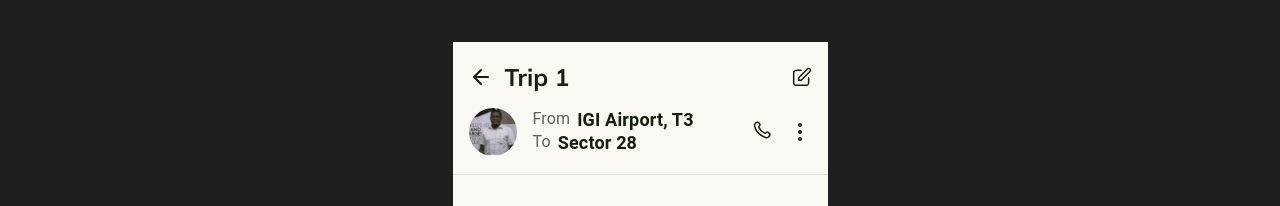
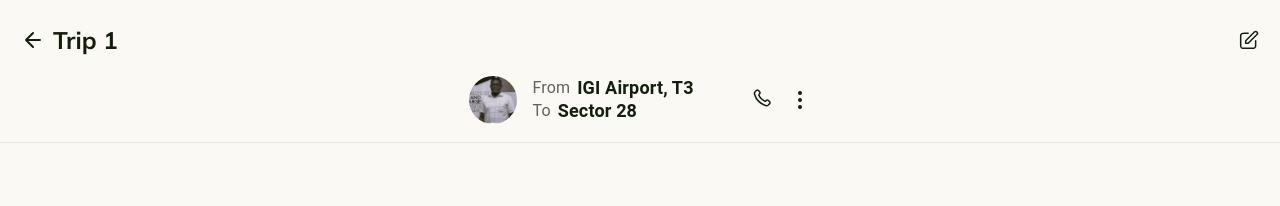
Before and after one commit to tsongtheng/Chat-Screen, a React (Create React App) app: page / in a window 1280 px wide. Shown: the top 206 px of the page. Built offline with nearby package versions, Linux system fonts and the light colour scheme; no server answers.

Commit message:
update PageActions

```diff
--- a/src/App.js
+++ b/src/App.js
@@ -10,13 +10,13 @@ function App() {
       display={"flex"}
       justifyContent={"center"}
       alignItems={"center"}
-      width={"100vw"}
-      height={"100vh"}
+      // width={"100vw"}
+      // height={"100vh"}
       sx={{ backgroundColor: "#1E1E1E" }}
     >
       <Box
-        width={"37.5rem"}
-        height={"71.7rem"}
+        // width={"37.5rem"}
+        // height={"71.7rem"}
         // borderRadius={"3.2rem"}
         sx={{ backgroundColor: "#FAF9F4" }}
       >
--- a/src/components/headComponents/HeadSection.jsx
+++ b/src/components/headComponents/HeadSection.jsx
@@ -13,7 +13,7 @@ const HeadSection = () => {
   return (
     <Stack
       justifyContent={"space-between"}
-      width={"37.5rem"}
+      // width={"37.5rem"}
       // minHeight={"130px"}
       borderBottom={".1rem solid"}
       borderColor={"#E5E5E0"}
--- a/src/components/headComponents/PageActions.jsx
+++ b/src/components/headComponents/PageActions.jsx
@@ -1,5 +1,5 @@
 import React from "react";
-import { Stack, Typography, Button } from "@mui/material";
+import { Box, Stack, Typography, IconButton } from "@mui/material";
 import {
   BackButtonIcon,
   EditButtonIcon,
@@ -11,48 +11,35 @@ const PageActions = () => {
       flexDirection={"row"}
       justifyContent={"space-between"}
       alignItems={"center"}
-      width={"34.3rem"}
-      height={"3rem"}
-      margin={"0 auto 1.6rem"}
+      width={"100vw"}
+      marginBottom={"1.6rem"}
+      px={"1.3rem"}
     >
-      <Button
-        disableRipple
-        sx={{
-          minWidth: "2.4rem",
-          height: "2.4rem",
-          margin: ".3rem 0 .3rem",
-          // margin: "3px 12px 3px 0",
-          padding: 0,
-        }}
-      >
+      <Box display={"flex"} flexDirection={"row"} alignItems={"center"}>
+        <IconButton disableRipple>
           <BackButtonIcon />
-      </Button>
+        </IconButton>
 
         <Typography
-        minWidth={"27.5rem"}
-        height={"3rem"}
           fontFamily="inherit"
-        fontStyle={"normal"}
           fontWeight={700}
           fontSize={"2.4rem"}
-        lineHeight={"3rem"}
           letterSpacing={0}
           color={"#141E0D"}
         >
           Trip 1
         </Typography>
+      </Box>
 
-      <Button
+      <IconButton
         disableRipple
         sx={{
-          minWidth: "2rem",
-          height: "2rem",
-          margin: 0,
-          padding: 0,
+          display: "flex",
+          alignItems: "flex-end",
         }}
       >
         <EditButtonIcon />
-      </Button>
+      </IconButton>
     </Stack>
   );
 };
--- a/src/index.css
+++ b/src/index.css
@@ -16,27 +16,6 @@ Mobile Resolution width world wide:
 width: 360, 390, 393, 412, 414 [in px]
 height: 780, 800, 844, 873, 896, 915 [in px9]
 */
-
-  @media (max-width: 36rem) {
-    /*200px*/
-    html {
-      font-size: 25%%; /*1rem = 4px, 4/16 = 50%*/
-    }
-  }
-
-  @media all and (max-width: 39rem) {
-    /*250px*/
-    html {
-      font-size: 31.25%; /*1rem = 5px, 5/16 = 50%*/
-    }
-  }
-
-  @media all and (max-width: 41.4rem) {
-    /*400px*/
-    html {
-      font-size: 37.5%; /*1rem = 6px, 6/16 = 50%*/
-    }
-  }
 }
 body {
   box-sizing: border-box;
```
Lines whose indentation alone changed are shown as unchanged.
